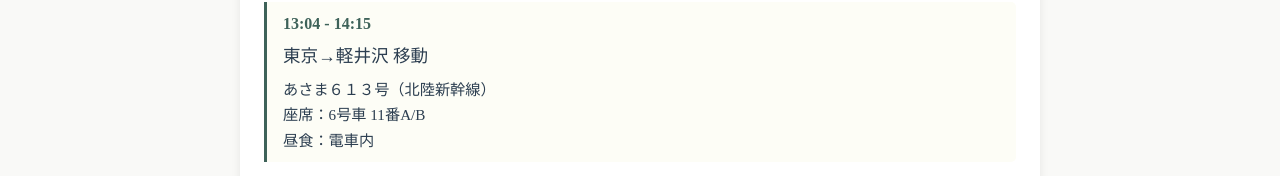
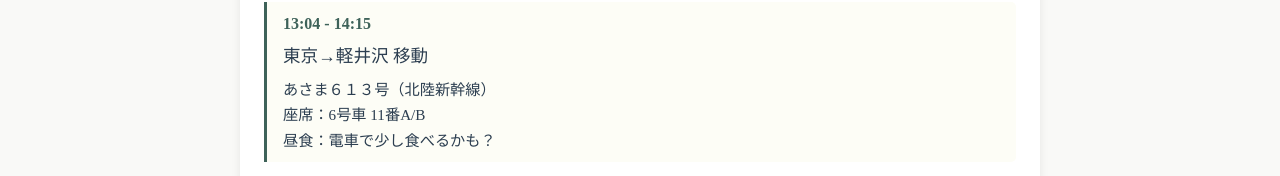
Before and after one commit to Kantary26/karuizawa, a plain HTML site: page index.html in a window 1280 px wide. Shown: the part 350-526 px from the top of the page. Drawn offline with Linux system fonts and the light colour scheme.

Commit message:
index.html を更新

```diff
--- a/index.html
+++ b/index.html
@@ -181,7 +181,7 @@
         <div class="event-details">
           あさま６１３号（北陸新幹線）<br>
           座席：6号車 11番A/B<br>
-          昼食：電車内
+          昼食：電車で少し食べるかも？
         </div>
       </div>
 
```
